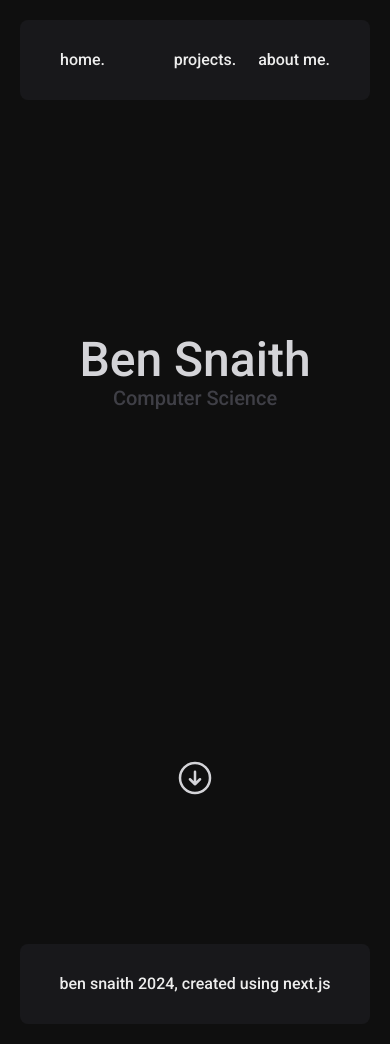
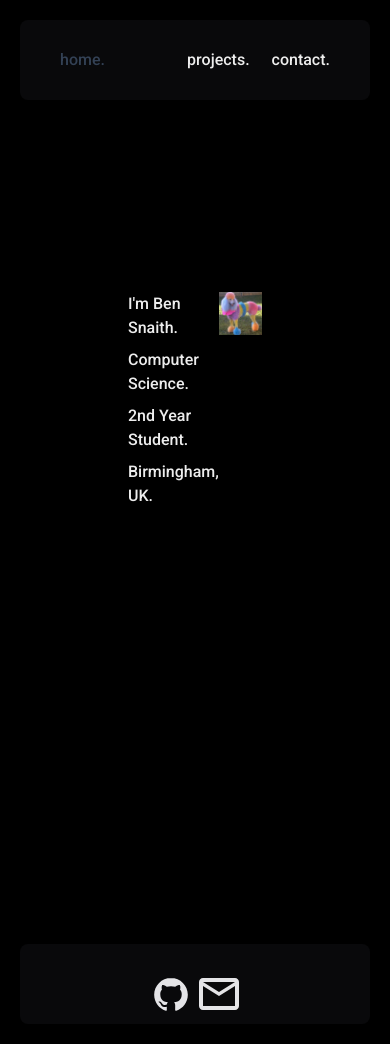
Before and after one commit to BenSnaith/homepage, a Next.js app in the folder next-js-homepage/: page / in a window 390 px wide. Built offline with nearby package versions, Linux system fonts and the light colour scheme.

Commit message:
Changed about to contact, fixed site layout

```diff
--- a/next-js-homepage/package.json
+++ b/next-js-homepage/package.json
@@ -10,9 +10,11 @@
   },
   "dependencies": {
     "@heroicons/react": "^2.1.5",
+    "clsx": "^2.1.1",
     "next": "14.2.8",
     "react": "^18",
-    "react-dom": "^18"
+    "react-dom": "^18",
+    "react-icons": "^5.3.0"
   },
   "devDependencies": {
     "@types/node": "^20",
--- a/next-js-homepage/src/app/about/page.tsx
+++ /dev/null
@@ -1,8 +0,0 @@
-
-export default function About() {
-    return(
-        <>
-        <p>About me</p>
-        </>
-    )
-}
--- /dev/null
+++ b/next-js-homepage/src/app/contact/page.tsx
@@ -0,0 +1,12 @@
+
+export default function About() {
+    return(
+        <>
+        <div className="flex flex-col min-h-screen">
+            <h1>about me.</h1>
+            <p>i'm Ben Snaith, i'm a computer science student from the UK</p>
+            <p>i'm currently studying at Aston University</p>
+        </div>
+        </>
+    )
+}
--- a/next-js-homepage/src/app/globals.css
+++ b/next-js-homepage/src/app/globals.css
@@ -3,13 +3,13 @@
 @tailwind utilities;
 
 :root {
-  --background: #0f0f0f;
+  --background: #000000;
   --foreground: #ededed;
 }
 
 @media (prefers-color-scheme: dark) {
   :root {
-    --background: #0f0f0f;
+    --background: #000000;
     --foreground: #ededed;
   }
 }
--- a/next-js-homepage/src/app/page.tsx
+++ b/next-js-homepage/src/app/page.tsx
@@ -1,21 +1,22 @@
 import Link from "next/link";
-import { ArrowDownCircleIcon } from '@heroicons/react/24/outline';
+import Image from "next/image";
+import profilePicture from '../../public/static/riusab.webp';
+
 
 export default function Home() {
   return (
-    // Nameplate page
-    <div className="flex flex-col items-center justify-center min-h-screen">
-      <div className="flex flex-col min-w-96 min-h-64 text-center mt-50 mb-64 items-center justify-center relative">
-        <p className="text-5xl text-zinc-300">Ben Snaith</p>
-        <p className="text-xl text-zinc-700">Computer Science</p>
+    <>
+    <div className="flex flex-row justify-evenly min-h-screen px-32 py-48">
+      <div className="w-fit">
+        <p className="lg:text-6xl md:text-4xl sm:text-2xl">I'm Ben Snaith.</p>
+        <p className="lg:text-6xl md:text-4xl sm:text-2xl mt-2">Computer Science.</p>
+        <p className="lg:text-6xl md:text-4xl sm:text-2xl mt-2">2nd Year Student.</p>
+        <p className="lg:text-6xl md:text-4xl sm:text-2xl mt-2">Birmingham, UK.</p>
       </div>
-      <div>
-        <Link href="#main">
-        <ArrowDownCircleIcon className="text-zinc-300 size-10"/>
-        </Link>
+      <div className="w-fit">
+        <Image src={profilePicture} alt="pfp" width={200} height={200}/>
       </div>
     </div>
-    // what am i doing section
-
+    </>
   );
 }
--- a/next-js-homepage/src/components/Footer.tsx
+++ b/next-js-homepage/src/components/Footer.tsx
@@ -1,3 +1,5 @@
+import { DiGithubBadge } from "react-icons/di";
+import { MdOutlineEmail } from "react-icons/md";
 
 export default function Footer() {
 
@@ -5,8 +7,13 @@ export default function Footer() {
     const currYear = date.getFullYear.toString;
 
     return(
-        <div className="flex flex-row items-center justify-center h-20 bg-zinc-900 mx-5 mb-5 rounded-lg">
-            <p>ben snaith 2024, created using next.js</p>
+        <>
+        <div className="flex flex-row items-center justify-center h-20 bg-zinc-950 mx-5 mb-5 rounded-lg">
+            <div className="flex flex-row text-5xl mt-5 text-zinc-200">
+            <DiGithubBadge/>
+            <MdOutlineEmail/>
+            </div>
         </div>
+        </>
     );
 }
--- a/next-js-homepage/src/components/Navbar.tsx
+++ b/next-js-homepage/src/components/Navbar.tsx
@@ -1,19 +1,22 @@
+'use client';
 import Link from "next/link";
+import { usePathname } from "next/navigation";
+import clsx from 'clsx';
 
 export default function Navbar() {
 
-
+    const pathname = usePathname();
 
     return(
-        <div className="flex flex-row items-center justify-center h-20 bg-zinc-900 mx-5 mt-5 rounded-lg">
-            <div className="grow ml-10">
-                <Link className="hover:text-slate-700" href="/">home.</Link>
+        <div className="flex flex-row items-center justify-center h-20 bg-zinc-950 mx-5 mt-5 rounded-lg">
+            <div className={clsx("grow ml-10")}>
+                <Link className={clsx("hover:text-slate-700", { 'text-slate-700': pathname === "/"})} href="/">home.</Link>
             </div>
             <div className="mx-4">
-                <Link className="hover:text-slate-700" href="/projects">projects.</Link>
+                <Link className={clsx("hover:text-slate-700", { 'text-slate-700': pathname === "/projects"})} href="/projects">projects.</Link>
             </div>
             <div className="mx-1.5 mr-10">
-                <Link className="hover:text-slate-700" href="/about">about me.</Link>
+                <Link className={clsx("hover:text-slate-700", { 'text-slate-700': pathname === "/contact"})} href="/contact">contact.</Link>
             </div>
         </div>
     );
```
Also changed, not shown: next-js-homepage/public/static/riusab.webp (added), 1 other file (tests, documents, lock files or other folders).
